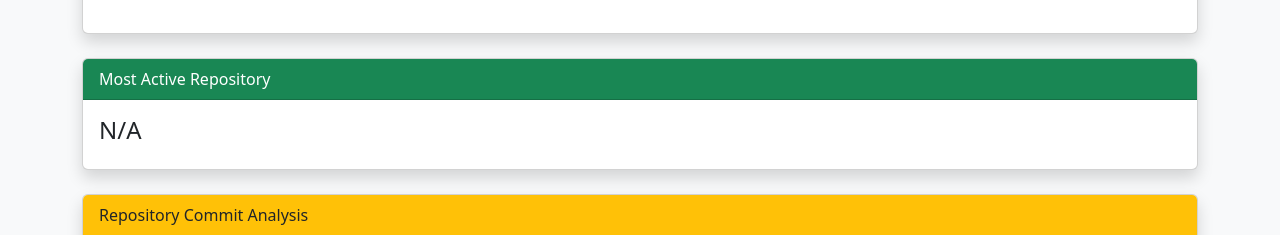
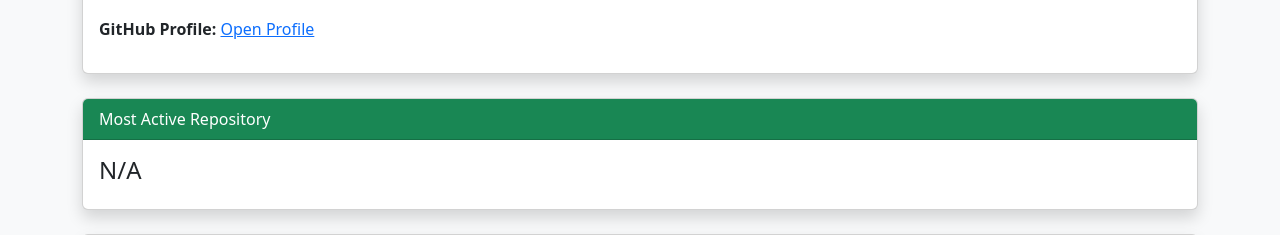
Before and after one commit to madhavi-b24/Github-Activity-Tracker, a Flask app: page /student/24b01a1211 in a window 1280 px wide. Shown: the part 639-874 px from the top of the page. Run offline with Flask 3, Linux system fonts and the light colour scheme; data that the repository does not hold is empty.

Commit message:
Add GitHub profile link to student analytics

```diff
--- a/templates/student_analytics.html
+++ b/templates/student_analytics.html
@@ -131,7 +131,17 @@
                 <strong>Account Created:</strong>
                 {{ profile.created_at }}
             </p>
+            <p>
+    <strong>GitHub Profile:</strong>
 
+    <a
+        href="{{ profile.html_url }}"
+        target="_blank">
+
+        Open Profile
+
+    </a>
+</p>
         </div>
 
     </div>
```
